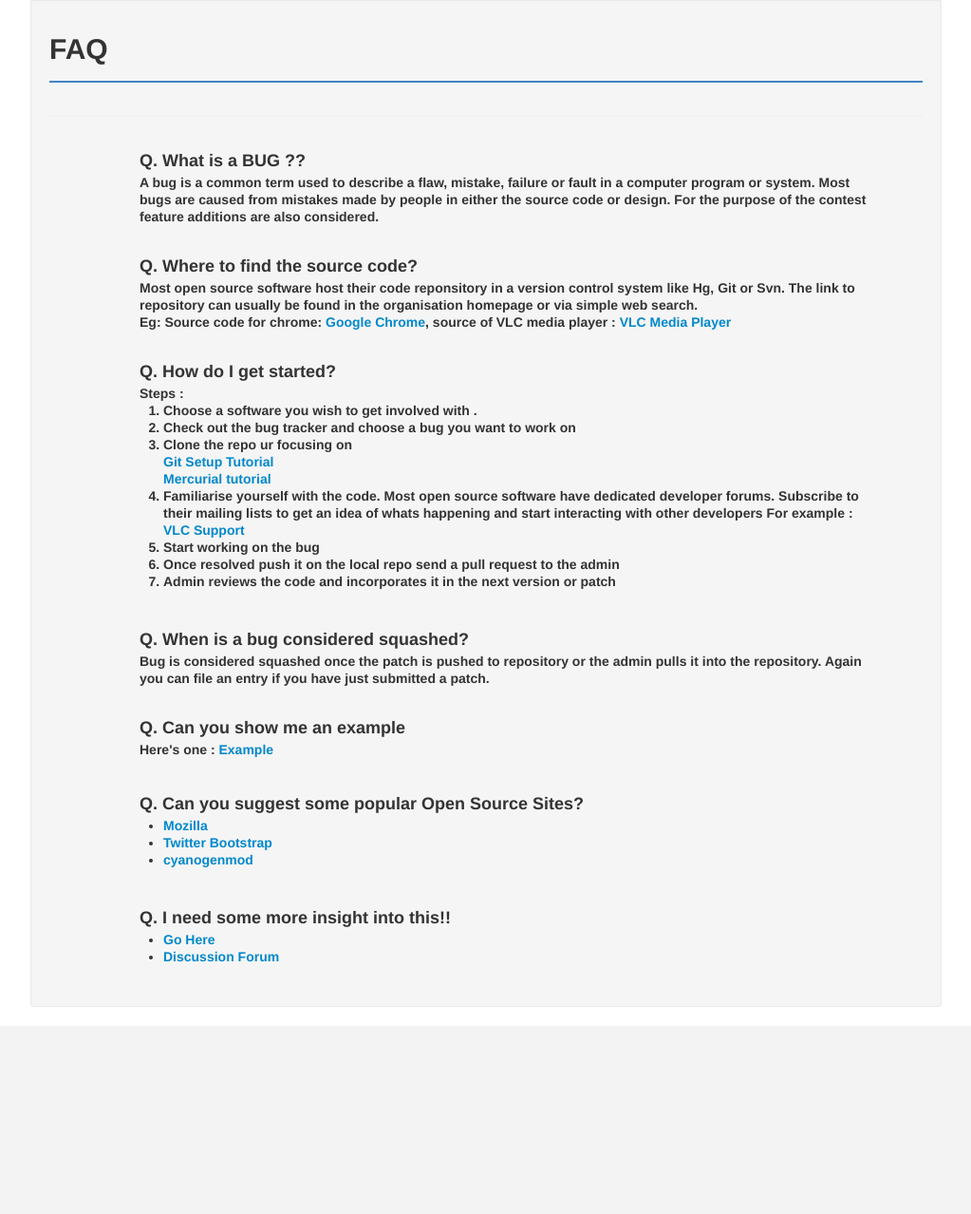
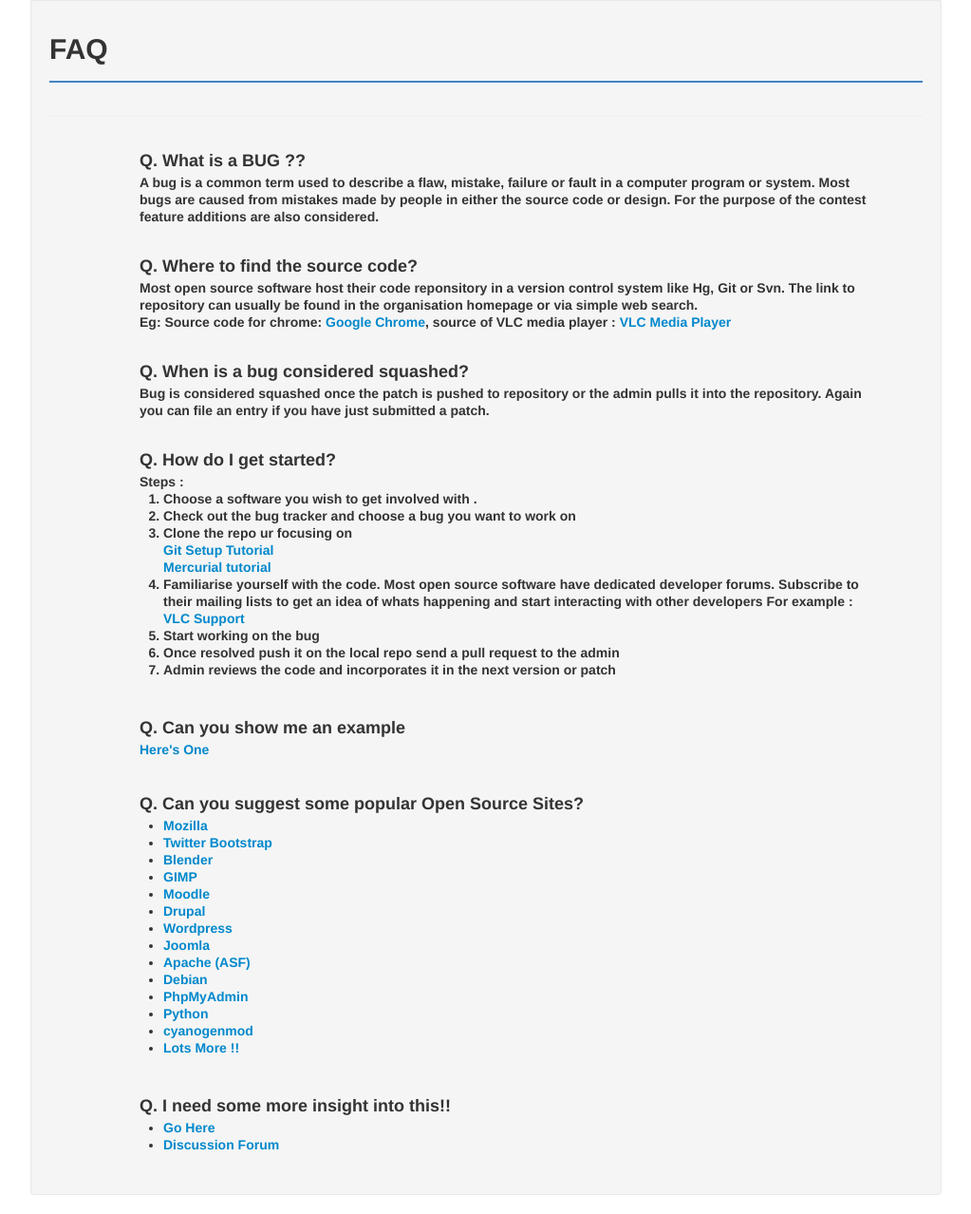
Before and after one commit to wncc/bug-squashing-contest, a PHP site: page /faq.php in a window 1280 px wide. Shown: the part 140-1418 px from the top of the page at 95% size, without its empty margins (118-1141 px from the left). Before the commit the page ends 1153 px from the top, so only its background shows below. Run offline with PHP 8.4, Linux system fonts and the light colour scheme; some libraries are stand-ins or nearby versions.

Commit message:
detailed list

```diff
--- a/faq.php
+++ b/faq.php
@@ -64,6 +64,17 @@
             			</div>
             			<div class='span12'>
             				<div class='span1'>
+									<?php echo "<div style='margin:15px;height:50px;width:50px'></div>";?>
+            				</div>
+            				<div class="span10" style="margin:15px">
+									<h3>Q. When is a bug considered squashed?</h3>
+									<h4>
+									Bug is considered squashed once the patch is pushed to repository or the admin pulls it into the repository. Again you can file an entry if you have just submitted a patch.
+									</h4>
+            				</div>
+            			</div>
+            			<div class='span12'>
+            				<div class='span1'>
 									<?php echo "<div style='margin:15px; height:50px;width:50px'></div>";?>
             				</div>
             				<div class="span10" style="margin:15px">
@@ -99,23 +110,12 @@
             			</div>
             			<div class='span12'>
             				<div class='span1'>
-									<?php echo "<div style='margin:15px;height:50px;width:50px'></div>";?>
-            				</div>
-            				<div class="span10" style="margin:15px">
-									<h3>Q. When is a bug considered squashed?</h3>
-									<h4>
-									Bug is considered squashed once the patch is pushed to repository or the admin pulls it into the repository. Again you can file an entry if you have just submitted a patch.
-									</h4>
-            				</div>
-            			</div>
-            			<div class='span12'>
-            				<div class='span1'>
 									<?php echo "<div style='margin:15px; height:50px;width:50px'></div>";?>
             				</div>
             				<div class="span10" style="margin:15px">
 									<h3>Q. Can you show me an example</h3>
 									<h4>
-									Here's one : <a href='https://github.com/twitter/bootstrap/issues/885'>Example</a>
+									<a href='http://programmers.stackexchange.com/questions/91237/how-to-start-fixing-bugs-in-open-source-softwares'>Here's One</a>
 									</h4>
             				</div>
             			</div>
@@ -129,7 +129,18 @@
 									<ul>
 									 <li><a href='http://bugzilla.mozilla.org/'>Mozilla</a></li>
 									 <li><a href='https://github.com/twitter/bootstrap/'>Twitter Bootstrap</a></li>
+									 <li><a href='http://www.blender.org/community/get-involved/'>Blender</a></li>
+									 <li><a href='http://www.gimp.org/develop/'>GIMP</a></li>
+									 <li><a href='http://moodle.org/development/'>Moodle</a></li>
+									 <li><a href='http://drupal.org/getting-involved/'>Drupal</a></li>
+									 <li><a href='http://codex.wordpress.org/Contributing_to_WordPress'>Wordpress</a></li>
+									 <li><a href='http://www.joomla.org/about-joomla/contribute-to-joomla.html'>Joomla</a></li>
+									 <li><a href='https://issues.apache.org/jira/secure/IssueNavigator!executeAdvanced.jspa?jqlQuery=labels+=+gsoc2012&runQuery=true&clear=true'>Apache (ASF)</a></li>
+									 <li><a href='http://debian.stevenrosenberg.net/index.php/2011/06/27/want-to-get-involved-in-debian-raphael-hertzog-needs-your-help/'>Debian</a></li>
+									 <li><a href='http://www.phpmyadmin.net/home_page/improve.php'>PhpMyAdmin</a></li>
+									 <li><a href='http://docs.python.org/devguide/'>Python</a></li>
 									 <li><a href='http://code.google.com/p/cyanogenmod/'>cyanogenmod</a></li>
+									 <li><a href='http://www.google-melange.com/gsoc/accepted_orgs/google/gsoc2012'>Lots More !!</a></li>
 									</h4>
 									</ul>
             				</div>
--- a/index.php
+++ b/index.php
@@ -98,11 +98,11 @@
     		</div>
     <div class="row" >
     		<div class="well ">
-            <div class="page-header">
+            <div class="page-header" style="margin-bottom:0px;">
                 <h1>Latest Updates</h1>
                 <hr/>
             </div>
-            <h3> Introduction to Open Source : Wiki Page coming soon!! </h3>
+            <h3> <a href="http://programmers.stackexchange.com/questions/91237/how-to-start-fixing-bugs-in-open-source-softwares">how to start fixing bugs in open source softwares </a></h3>
         	</div>
     </div>
   </div>
--- a/profile.php
+++ b/profile.php
@@ -11,8 +11,8 @@ function already_exists($res, $user) {
 	}
 	return false;
 }
-require_once '../src/apiClient.php';
-require_once '../src/contrib/apiOauth2Service.php';
+require_once 'src/apiClient.php';
+require_once 'src/contrib/apiOauth2Service.php';
 
 $client = new apiClient();
 $client->setApplicationName("Bug Squashing Contest");
```
